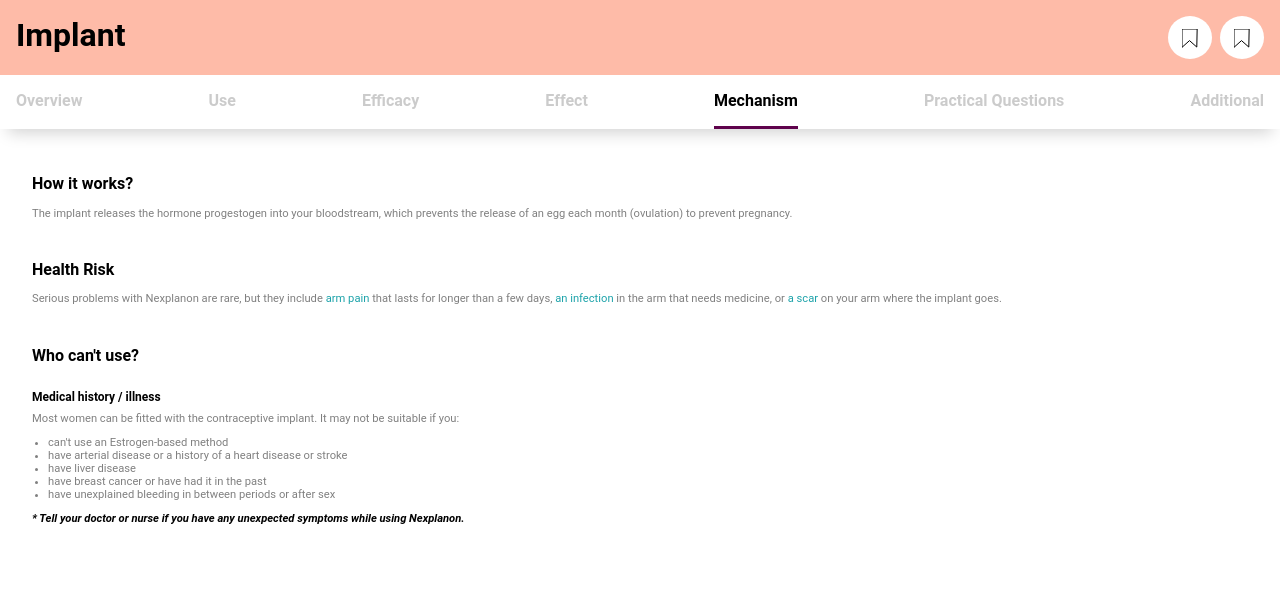
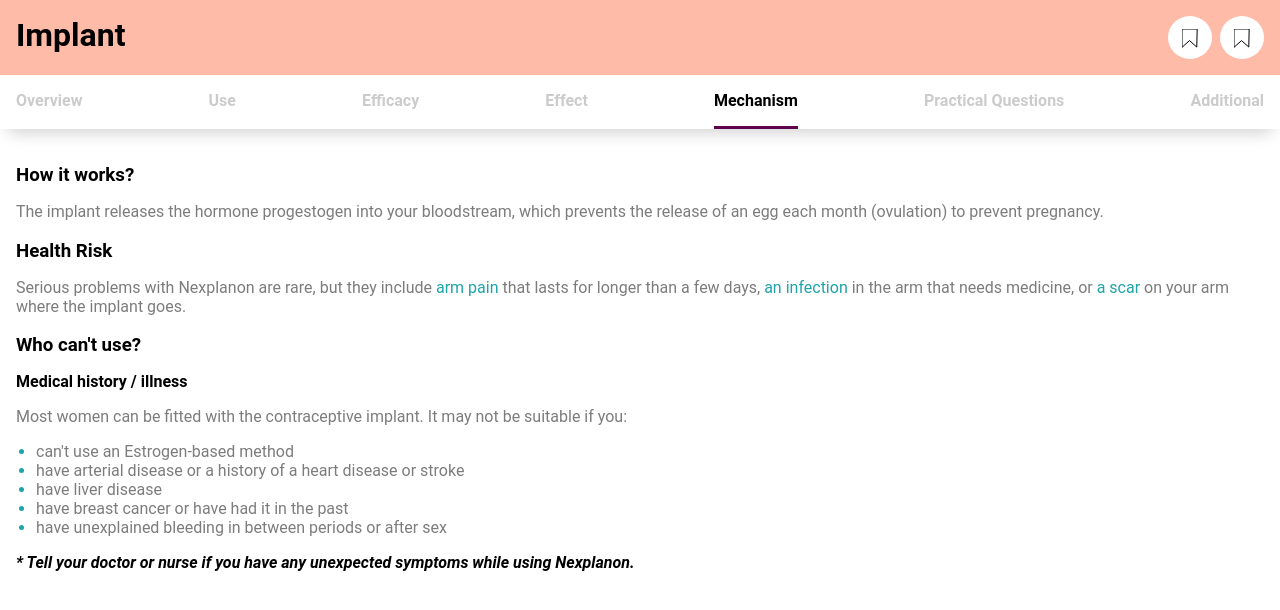
Before and after one commit to sandboxnu/knowyouroptions, a Next.js app in the folder frontend/: page /implant in a window 1280 px wide. Both pictures are taken after a click on the element "Mechanism". Shown: the top 610 px of the page. Built offline with nearby package versions, Linux system fonts and the light colour scheme; a web font is replaced by a local one.

Commit message:
Updated tab styling, added colored bullets

```diff
--- a/frontend/templates/contraceptives/tabs/AdditionalInfo.tsx
+++ b/frontend/templates/contraceptives/tabs/AdditionalInfo.tsx
@@ -1,34 +1,9 @@
 import React from 'react';
 import styled from 'styled-components';
-
-const Container = styled.div`
-  display: flex;
-  flex-direction: column;
-  justify-content: space-between;
-  padding: 0.5rem;
-`;
+import { Description, DescriptionBold, Subtitle } from './StyledComponents';
 
 const Section = styled.div`
-  align-self: flex;
-  display: flex;
-  flex-direction: column;
-  justify-content: space-evenly;
-  margin: 0.5rem;
-`;
-
-const StyledH2 = styled.h2`
-  font-size: 1rem;
-`;
-
-const StyledH3 = styled.h3`
-  font-size: 0.75rem;
-  margin-bottom: 0.5rem;
-`;
-
-const StyledP = styled.p`
-  color: gray;
-  font-size: 0.7rem;
-  margin-top: 0rem;
+  margin-bottom: 2rem;
 `;
 
 export declare interface AdditionalProps {
@@ -37,19 +12,17 @@ export declare interface AdditionalProps {
 
 const AdditionalInfo = ({ info }: AdditionalProps) => {
   return (
-    <Container>
-      <Section>
-        <StyledH2>Things to notice about this method:</StyledH2>
-        {info.map((section: Array<string>) => {
-          return (
-            <div key={section[0]}>
-              <StyledH3>{section[0]}</StyledH3>
-              <StyledP>{section[1]}</StyledP>
-            </div>
-          );
-        })}
-      </Section>
-    </Container>
+    <>
+      <Subtitle>Things to notice about this method:</Subtitle>
+      {info.map((section: Array<string>) => {
+        return (
+          <Section key={section[0]}>
+            <DescriptionBold>{section[0]}</DescriptionBold>
+            <Description>{section[1]}</Description>
+          </Section>
+        );
+      })}
+    </>
   );
 };
 
--- a/frontend/templates/contraceptives/tabs/Mechanism.tsx
+++ b/frontend/templates/contraceptives/tabs/Mechanism.tsx
@@ -1,60 +1,21 @@
 import React, { ReactElement } from 'react';
 import styled from 'styled-components';
+import {
+  Description,
+  DescriptionBold,
+  List,
+  ListItem,
+  Subtitle,
+} from './StyledComponents';
 
 // Styling
-const Container = styled.div`
-  display: flex;
-  flex-direction: column;
-  justify-content: space-between;
-  padding: 0.5rem;
-`;
-
 const HighlightedSymptoms = styled.span`
-  background-color: transparent;
   color: #1da3aa;
-  font-size: 0.7rem;
   margin: 0rem;
 `;
 
-const Section = styled.div`
-  align-self: flex;
-  display: flex;
-  flex-direction: column;
-  justify-content: space-evenly;
-  margin: 0.5rem;
-`;
-
-const StyledH2 = styled.h2`
-  font-size: 1rem;
-`;
-
-const StyledH3 = styled.h3`
-  font-size: 0.75rem;
-  margin-bottom: 0.5rem;
-`;
-
-const StyledLI = styled.li`
-  color: gray;
-  font-size: 0.7rem;
-`;
-
-const StyledP = styled.p`
-  color: gray;
-  font-size: 0.7rem;
-  margin-top: 0rem;
-`;
-
-const StyledUL = styled.ul`
-  margin: auto;
-  margin-left: 1rem;
-  padding-left: 0rem;
-`;
-
-const Warning = styled.p`
-  color: black;
-  font-size: 0.7rem;
+const Warning = styled(DescriptionBold)`
   font-style: italic;
-  font-weight: bold;
 `;
 
 // Components
@@ -74,14 +35,11 @@ const Mechanism = ({
 }: MechanismProps): ReactElement => {
   // TODO: add highlighting keywords for healthRisk
   return (
-    <Container>
-      <Section>
-        <StyledH2>How it works?</StyledH2>
-        <StyledP>{mechanism}</StyledP>
-      </Section>
-      <Section>
-        <StyledH2>Health Risk</StyledH2>
-        <StyledP>
+    <>
+      <Subtitle>How it works?</Subtitle>
+      <Description>{mechanism}</Description>
+      <Subtitle>Health Risk</Subtitle>
+      <Description>
         {healthRisk.map((phrase: string, index: number) => {
           return index % 2 === 0 ? (
             phrase
@@ -89,24 +47,19 @@ const Mechanism = ({
             <HighlightedSymptoms key={phrase}>{phrase}</HighlightedSymptoms>
           );
         })}
-        </StyledP>
-      </Section>
-      <Section>
-        <StyledH2>Who can't use?</StyledH2>
-        <StyledH3>Medical history / illness</StyledH3>
-        <StyledP>{whoCantUse[0]}</StyledP>
-        <StyledUL>
+      </Description>
+      <Subtitle>Who can't use?</Subtitle>
+      <DescriptionBold>Medical history / illness</DescriptionBold>
+      <Description>{whoCantUse[0]}</Description>
+      <List>
         {whoCantUse.map((description: string, index: number) => {
           return (
-              index !== 0 && (
-                <StyledLI key={description}>{description}</StyledLI>
-              )
+            index !== 0 && <ListItem key={description}>{description}</ListItem>
           );
         })}
-        </StyledUL>
+      </List>
       {warning !== '' && <Warning>{warning}</Warning>}
-      </Section>
-    </Container>
+    </>
   );
 };
 
--- a/frontend/templates/contraceptives/tabs/PracticalQuestions.tsx
+++ b/frontend/templates/contraceptives/tabs/PracticalQuestions.tsx
@@ -1,48 +1,20 @@
 import React from 'react';
 import styled from 'styled-components';
+import {
+  Description,
+  DescriptionBold,
+  List,
+  ListItem,
+  Subtitle,
+} from './StyledComponents';
 
-const Container = styled.div`
-  display: flex;
-  flex-direction: column;
-  justify-content: space-between;
-  padding: 0.5rem;
+const Cost = styled(DescriptionBold)`
+  color: #1da3aa;
+  margin-bottom: 0rem;
 `;
 
-const Cost = styled.p`
-  color: #1da3aa;
-  font-size: 0.75rem;
-  font-weight: bold;
-  margin: 0rem;
-`;
-
-const Section = styled.div`
-  align-self: flex;
-  display: flex;
-  flex-direction: column;
-  justify-content: space-evenly;
-  margin: 0.5rem;
-`;
-
-const StyledH2 = styled.h2`
-  font-size: 1rem;
-  margin-bottom: 0.5rem;
-`;
-
-const StyledLI = styled.li`
-  color: gray;
-  font-size: 0.7rem;
-`;
-
-const StyledP = styled.p`
-  color: gray;
-  font-size: 0.7rem;
+const CostDescription = styled(Description)`
   margin-top: 0rem;
-`;
-
-const StyledUL = styled.ul`
-  margin: auto;
-  margin-left: 1rem;
-  padding-left: 0rem;
 `;
 
 export declare interface PracticalProps {
@@ -61,32 +33,24 @@ const PracticalQuestions = ({
   costInfo,
 }: PracticalProps) => {
   return (
-    <Container>
-      <Section>
-        <StyledH2>Where to access?</StyledH2>
-        <StyledP>{access[0]}</StyledP>
-        <StyledUL>
+    <>
+      <Subtitle>Where to access?</Subtitle>
+      <Description>{access[0]}</Description>
+      <List>
         {access.map((description: string, index: number) => {
           return (
-              index !== 0 && (
-                <StyledLI key={description}>{description}</StyledLI>
-              )
+            index !== 0 && <ListItem key={description}>{description}</ListItem>
           );
         })}
-        </StyledUL>
-      </Section>
-      <Section>
-        <StyledH2>Who will administer this method?</StyledH2>
-        <StyledP>{administration}</StyledP>
-      </Section>
-      <Section>
-        <StyledH2>How much could it cost?</StyledH2>
+      </List>
+      <Subtitle>Who will administer this method?</Subtitle>
+      <Description>{administration}</Description>
+      <Subtitle>How much could it cost?</Subtitle>
       <Cost>
-          ${lowPrice} - ${highPrice}
+        $ {lowPrice} — $ {highPrice}.
       </Cost>
-        <StyledP>{costInfo}</StyledP>
-      </Section>
-    </Container>
+      <CostDescription>{costInfo}</CostDescription>
+    </>
   );
 };
 
--- a/frontend/templates/contraceptives/tabs/StyledComponents/index.tsx
+++ b/frontend/templates/contraceptives/tabs/StyledComponents/index.tsx
@@ -6,7 +6,24 @@ const Column = styled.div`
 `;
 
 const Description = styled.p`
-  color: #7C7C7C;
+  color: #7c7c7c;
+`;
+
+const DescriptionBold = styled(Description)`
+  color: black;
+  font-weight: bold;
+`;
+
+const List = styled.ul`
+  padding-left: 1.25rem;
+
+  li::marker {
+    color: #1da3aa;
+  }
+`;
+
+const ListItem = styled.li`
+  color: #7c7c7c;
 `;
 
 const Row = styled.div`
@@ -14,8 +31,8 @@ const Row = styled.div`
   flex-direction: row;
 `;
 
-export {
-  Column,
-  Description,
-  Row
-};
+const Subtitle = styled.h3`
+  margin-bottom: 0.5rem;
+`;
+
+export { Column, Description, DescriptionBold, List, ListItem, Row, Subtitle };
```
Lines whose indentation alone changed are shown as unchanged.
